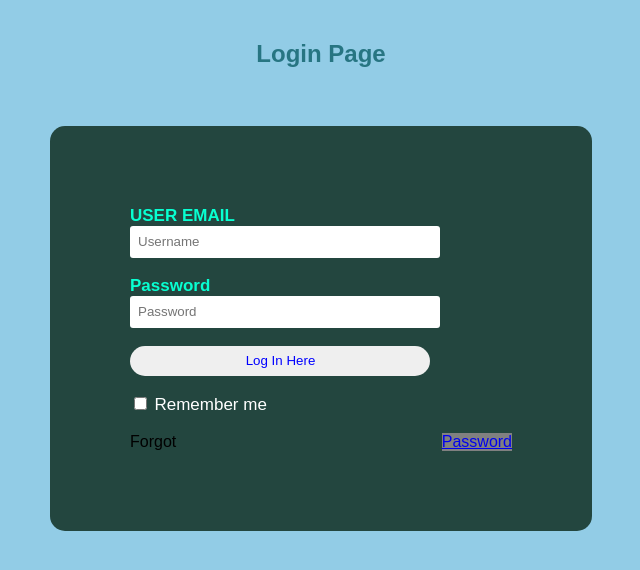
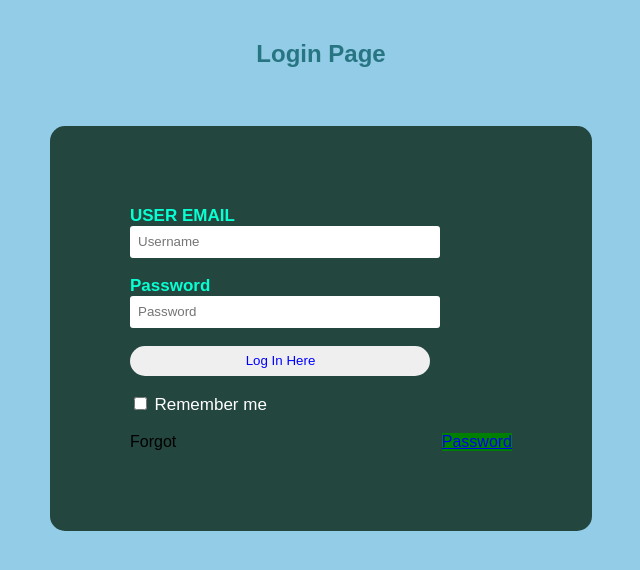
Before and after one commit to SankaraSubramanian048/DemoPrj, a plain HTML site: page index.html in a window 1280 px wide. Shown: the whole page, without its empty margins (319-959 px from the left). Drawn offline with Linux system fonts and the light colour scheme.

Commit message:
Update style.css

```diff
--- a/style/style.css
+++ b/style/style.css
@@ -55,5 +55,5 @@ span{
 }
 a{
     float: right;
-    background-color: grey;
+    background-color: green;
 }
```
